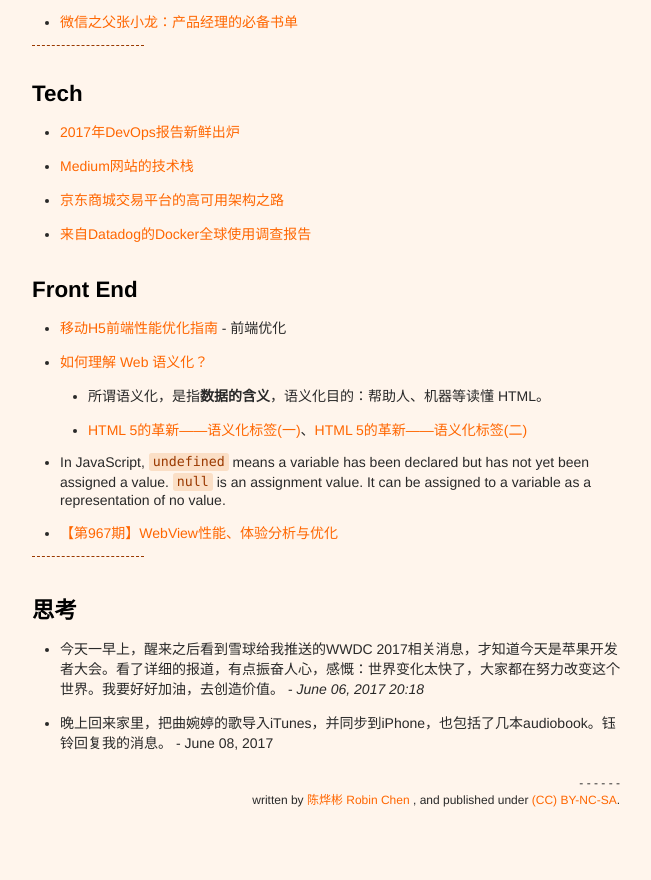
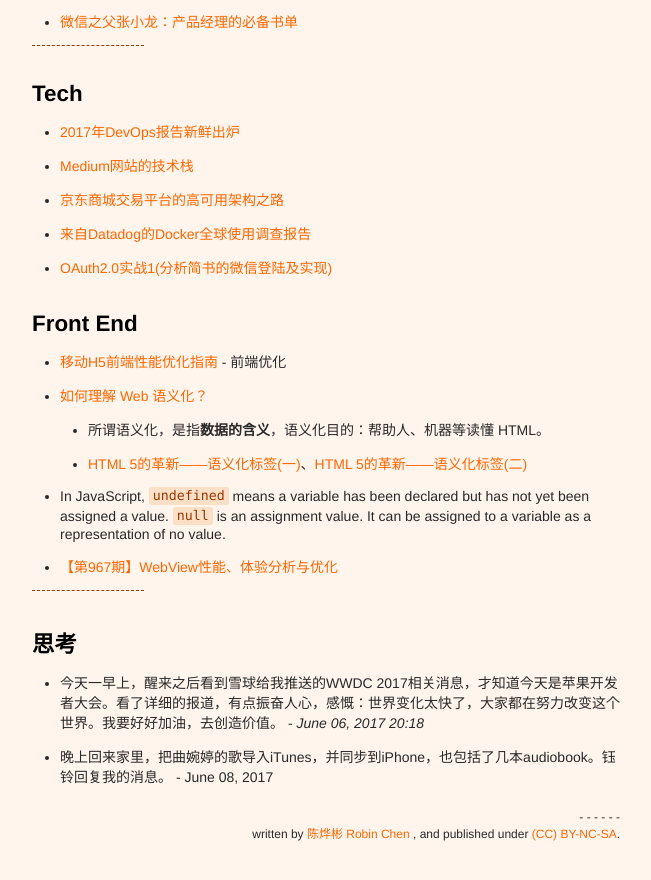
Before and after one commit to xianyuxmu/xianyuxmu.github.io, a Jekyll site: the page built from _posts/2017-06-01-monthly-reading.md, in a window 1280 px wide and 900 px high, scrolled down 1826 px. Shown: the top 880 px of the window, without its empty margins (314-965 px from the left). Built offline with Jekyll 4.4.1, drawn with Linux system fonts in a browser that asks for light colours; comment, search, counter and statistics services are not loaded.

Commit message:
Morning Reading 27, June

```diff
--- a/_posts/2017-06-01-monthly-reading.md
+++ b/_posts/2017-06-01-monthly-reading.md
@@ -77,6 +77,7 @@ tags:
 - [Medium网站的技术栈](http://www.infoq.com/cn/news/2017/06/medium-technology-stack)
 - [京东商城交易平台的高可用架构之路](https://mp.weixin.qq.com/s?__biz=MzA5Nzc4OTA1Mw==&mid=2659599350&idx=1&sn=bf189b08fbc5e9b6ab7031893113a13a)
 - [来自Datadog的Docker全球使用调查报告](http://www.infoq.com/cn/news/2017/06/Docker-global-survey-Datadog)
+- [OAuth2.0实战1(分析简书的微信登陆及实现)](http://www.jianshu.com/p/1c48ec65936b)
 
 
 ## Front End
```
